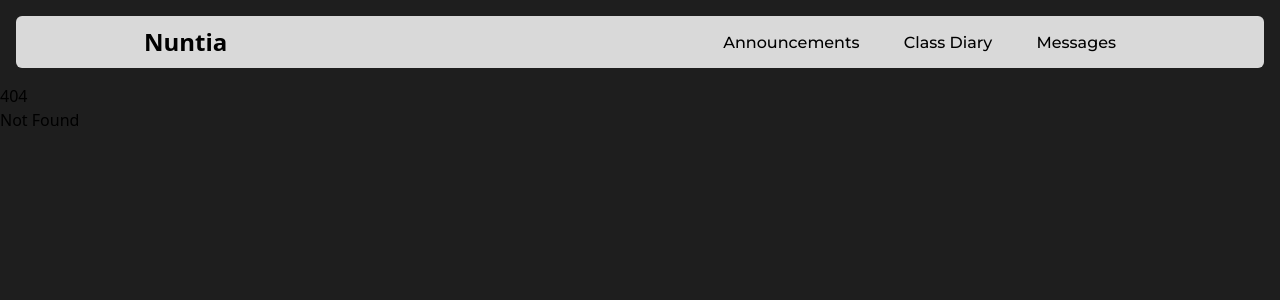
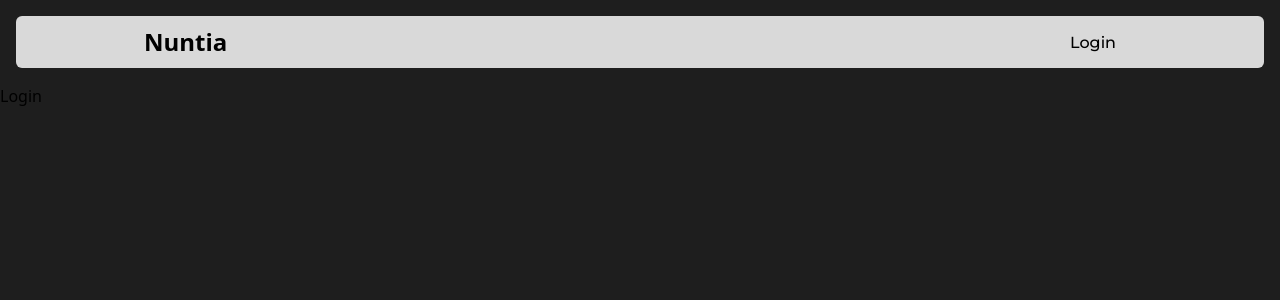
Before and after one commit to 1yne/nuntia, a SvelteKit app: page /login in a window 1280 px wide. Before the commit this address had no page. Shown: the top 300 px of the page. Built offline with nearby package versions, Linux system fonts and the light colour scheme.

Commit message:
Divided navigation between the front page and the dashboard and also added the /login route

```diff
--- /dev/null
+++ b/src/lib/components/DashboardNavbar.svelte
@@ -0,0 +1,28 @@
+<header class="flex justify-between items-center rounded-md">
+  <h1 class="font-bold text-2xl"><a href="/">Nuntia</a></h1>
+  <nav>
+    <ul class="nav__links">
+      <li class="inline-block"><a href="/dashboard/announcements" class="transition-all ease-in duration-200 hover:text-purple font-medium text-base no-underline font-[Montserrat]">Announcements</a></li>
+      <li class="inline-block"><a href="/dashboard/diary" class="transition-all ease-in duration-200 hover:text-purple font-medium text-base no-underline font-[Montserrat]">Class Diary</a></li>
+      <li class="inline-block"><a href="/dashboard/messages" class="transition-all ease-in duration-200 hover:text-purple font-medium text-base no-underline font-[Montserrat]">Messages</a></li>
+    </ul>
+  </nav>
+</header>
+
+<style>
+  @import url('https://fonts.googleapis.com/css2?family=Montserrat:wght@500&display=swap');
+  @import url('https://fonts.googleapis.com/css2?family=Lato:wght@700&display=swap');
+  * {
+    box-sizing: border-box;
+    margin: 0;
+    padding: 0;
+    background-color: #D9D9D9;
+  }
+  header {
+    padding: 10px 10%;
+    margin: 1rem;
+  }
+  .nav__links li {
+    padding: 0 20px;
+  }
+</style>
--- /dev/null
+++ b/src/lib/components/HomeNavbar.svelte
@@ -0,0 +1,26 @@
+<header class="flex justify-between items-center rounded-md">
+  <h1 class="font-bold text-2xl"><a href="/">Nuntia</a></h1>
+  <nav>
+    <ul class="nav__links">
+      <li class="inline-block"><a href="/login" class="transition-all ease-in duration-200 hover:text-purple font-medium text-base no-underline font-[Montserrat]">Login</a></li>
+    </ul>
+  </nav>
+</header>
+
+<style>
+  @import url('https://fonts.googleapis.com/css2?family=Montserrat:wght@500&display=swap');
+  @import url('https://fonts.googleapis.com/css2?family=Lato:wght@700&display=swap');
+  * {
+    box-sizing: border-box;
+    margin: 0;
+    padding: 0;
+    background-color: #D9D9D9;
+  }
+  header {
+    padding: 10px 10%;
+    margin: 1rem;
+  }
+  .nav__links li {
+    padding: 0 20px;
+  }
+</style>
--- a/src/lib/components/Navbar.svelte
+++ /dev/null
@@ -1,28 +0,0 @@
-<header class="flex justify-between items-center rounded-md">
-  <h1 class="font-bold text-2xl">Nuntia</h1>
-  <nav>
-    <ul class="nav__links">
-      <li class="inline-block"><a href="/announcements" class="transition-all ease-in duration-200 hover:text-purple font-medium text-base no-underline font-[Montserrat]">Announcements</a></li>
-      <li class="inline-block"><a href="/diary" class="transition-all ease-in duration-200 hover:text-purple font-medium text-base no-underline font-[Montserrat]">Class Diary</a></li>
-      <li class="inline-block"><a href="/messages" class="transition-all ease-in duration-200 hover:text-purple font-medium text-base no-underline font-[Montserrat]">Messages</a></li>
-    </ul>
-  </nav>
-</header>
-
-<style>
-  @import url('https://fonts.googleapis.com/css2?family=Montserrat:wght@500&display=swap');
-  @import url('https://fonts.googleapis.com/css2?family=Lato:wght@700&display=swap');
-  * {
-    box-sizing: border-box;
-    margin: 0;
-    padding: 0;
-    background-color: #D9D9D9;
-  }
-  header {
-    padding: 10px 10%;
-    margin: 1rem;
-  }
-  .nav__links li {
-    padding: 0 20px;
-  }
-</style>
--- /dev/null
+++ b/src/routes/(dashboard)/dashboard/+layout.svelte
@@ -0,0 +1,15 @@
+<script>
+  import "../../../app.css";
+  import Navbar from "$lib/components/DashboardNavbar.svelte";
+</script>
+
+<Navbar />
+<main>
+  <slot />
+</main>
+
+<style>
+  :global(body) {
+    background-color: #1E1E1E;
+  }
+</style>
--- a/src/routes/+page.svelte
+++ b/src/routes/(dashboard)/dashboard/+page.svelte
@@ -1,5 +1,5 @@
 <svelte:head>
-  <title>Nuntia</title>
+  <title>Dashboard</title>
 </svelte:head>
 
 <h1 class="text-3xl font-bold m-5">Nuntia</h1>
--- a/src/routes/+layout.svelte
+++ b/src/routes/(frontPage)/+layout.svelte
@@ -1,13 +1,12 @@
 <script>
-  import "../app.css";
-  import Navbar from "$lib/components/Navbar.svelte";
+  import "../../app.css";
+  import HomeNavbar from "$lib/components/HomeNavbar.svelte";
 </script>
 
-<Navbar />
+<HomeNavbar />
 <main>
   <slot />
 </main>
-
 <style>
   :global(body) {
     background-color: #1E1E1E;
--- /dev/null
+++ b/src/routes/(frontPage)/+page.svelte
@@ -0,0 +1,3 @@
+<svelte:head>
+  <title>Nuntia</title>
+</svelte:head>
--- /dev/null
+++ b/src/routes/(frontPage)/login/+page.svelte
@@ -0,0 +1,12 @@
+<script>
+  import { goto } from "$app/navigation";
+  function login() {
+    goto("/dashboard")
+  }
+</script>
+
+<svelte:head>
+  <title>Login</title>
+</svelte:head>
+
+<button on:click={login}>Login</button>
```
Also changed, not shown: src/routes/(dashboard)/dashboard/announcements/+page.svelte (renamed from src/routes/announcements/+page.svelte), src/routes/(dashboard)/dashboard/diary/+page.svelte (renamed from src/routes/diary/+page.svelte), src/routes/(dashboard)/dashboard/messages/+page.svelte (renamed from src/routes/messages/+page.svelte).
